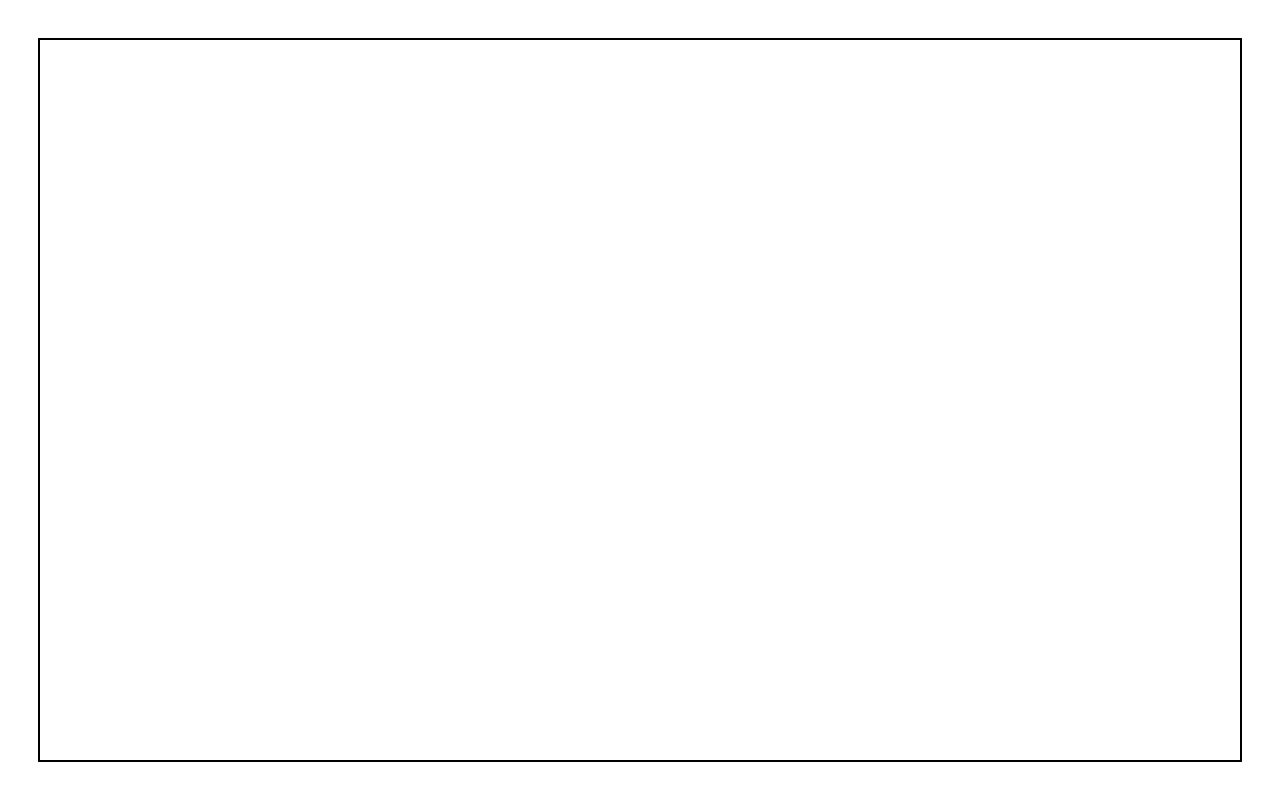
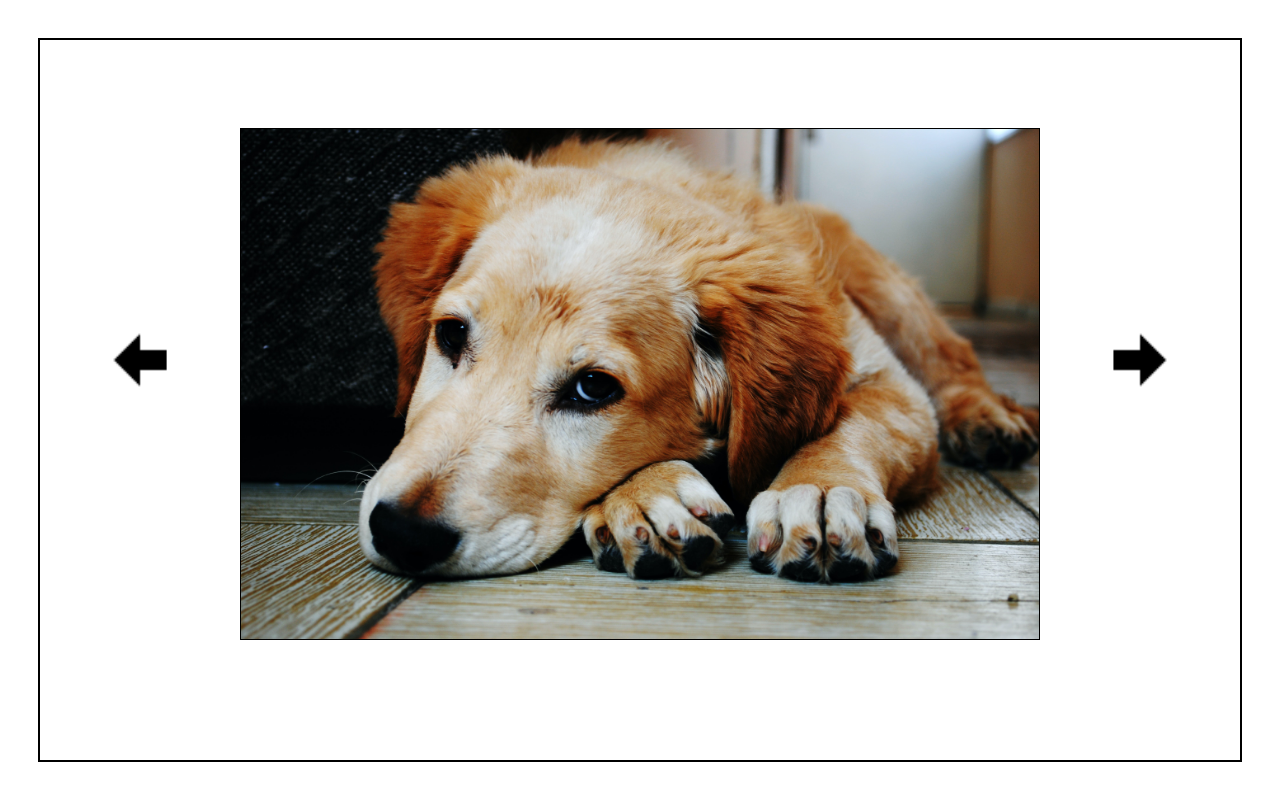
Before and after one commit to Deepspacediver/image-slider, a website: page index.html in a window 1280 px wide. Drawn offline with Linux system fonts and the light colour scheme.

Commit message:
added images and positioning

```diff
--- a/index.html
+++ b/index.html
@@ -9,11 +9,20 @@
 </head>
 <body>
   <div id="content">
-    <div class="previous-arrow-wrapp"></div>
+    <div class="arrow-wrapp">
+      <img src="./components/arrow-left-bold.png" alt="previous-img" srcset="">
+    </div>
     <div class="main-body">
-
+      <div class="slide-frame">
+        <img src="./components/pexels-bruno-cervera-128817.jpg" alt="dog-img-1" class="slide-img active" >
+        <img src="./components/pexels-pixabay-164186.jpg" alt="dog-img-2" class="slide-img">
+        <img src="./components/pexels-pixabay-248307.jpg" alt="dog-img-3" class="slide-img">
+        <img src="./components/pexels-simona-kidrič-2607544.jpg" alt="dog-img-4" class="slide-img">
+      </div>
     </div>
-    <div class="next-arrow-wrapp"></div>
+    <div class="arrow-wrapp">
+      <img src="./components/arrow-right-bold.png" alt="next-img" srcset="">
+    </div>
   </div>
   <div id="footer"></div>
   <script type="module" src="/app.js"></script>
--- a/style.css
+++ b/style.css
@@ -15,9 +15,44 @@ html {
 body {
   border: 2px solid black;
   display: grid;
-  grid-template-rows: 4fr 1fr;
+  grid-template-rows: 4fr .5fr;
 }
 #content {
   display: grid;
   grid-template-columns: .5fr 2fr .5fr;
 }
+
+.main-body{
+  display: flex;
+  width: 100%;
+  height: 100%;
+  align-items: center;
+}
+
+.slide-frame{
+  display: flex;
+  width: 100%;
+  height: 80%;
+  margin: auto 0 5% 0;
+  border: 1px solid black;
+}
+img.slide-img {
+  display: none;
+  width: 100%;
+  height: auto;
+}
+
+.active {
+  display: flex !important;
+}
+
+.arrow-wrapp {
+  display: flex;
+  align-items: center;
+  justify-content: center;
+}
+
+.arrow-wrapp img {
+  width: 40%;
+  height: auto;
+}
```
Also changed, not shown: components/arrow-left-bold.png (added), components/arrow-right-bold.png (added), components/pexels-bruno-cervera-128817.jpg (added), readME.md, 3 other files.
